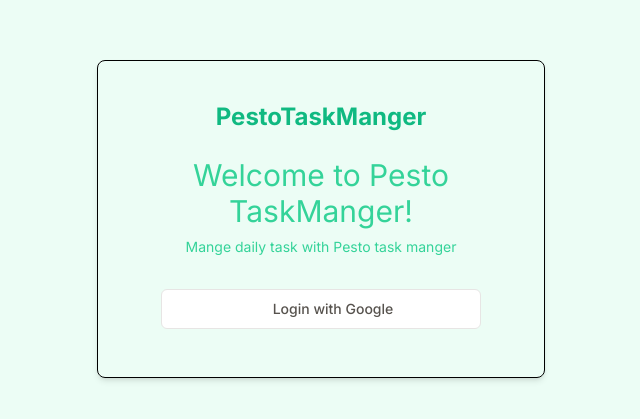
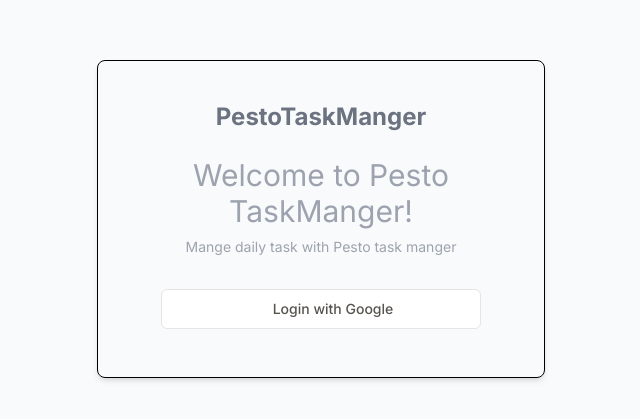
Before and after one commit to mohammadkaif11/pestotaskmanger, a Next.js app: page /login in a window 1280 px wide. Shown: the part 181-600 px from the top of the page, without its empty margins (319-959 px from the left). Built offline with nearby package versions, Linux system fonts and the light colour scheme.

Commit message:
change login page background color

```diff
--- a/src/app/(auth)/layout.tsx
+++ b/src/app/(auth)/layout.tsx
@@ -7,7 +7,7 @@
 
 export default function AuthLayout({ children }: { children: ReactNode }) {
   return (
-    <div className="flex min-h-screen flex-col justify-center bg-emerald-50 py-12 sm:px-6 lg:px-8">
+    <div className="flex min-h-screen flex-col justify-center bg-gray-50 py-12 sm:px-6 lg:px-8">
       {children}
     </div>
   );
--- a/src/app/(auth)/login/page.tsx
+++ b/src/app/(auth)/login/page.tsx
@@ -4,11 +4,11 @@
 export default async function LoginPage() {
   return (
     <div className="mx-5 border border-black  py-10 sm:mx-auto sm:w-full sm:max-w-md sm:rounded-lg sm:shadow-md ">
-      <h4 className="text-2xl text-center font-bold text-emerald-500">PestoTaskManger</h4>
-      <h1 className="font-cal mt-6 text-center text-3xl text-emerald-400">
+      <h4 className="text-2xl text-center font-bold text-gray-500">PestoTaskManger</h4>
+      <h1 className="font-cal mt-6 text-center text-3xl text-gray-400">
         Welcome to Pesto TaskManger!
       </h1>
-      <p className="mb-8 mt-2 text-center text-sm text-emerald-400">
+      <p className="mb-8 mt-2 text-center text-sm text-gray-400">
         Mange daily task with Pesto task manger
       </p>
       <div className="mx-auto mt-4 w-11/12 max-w-xs sm:w-full">
```
